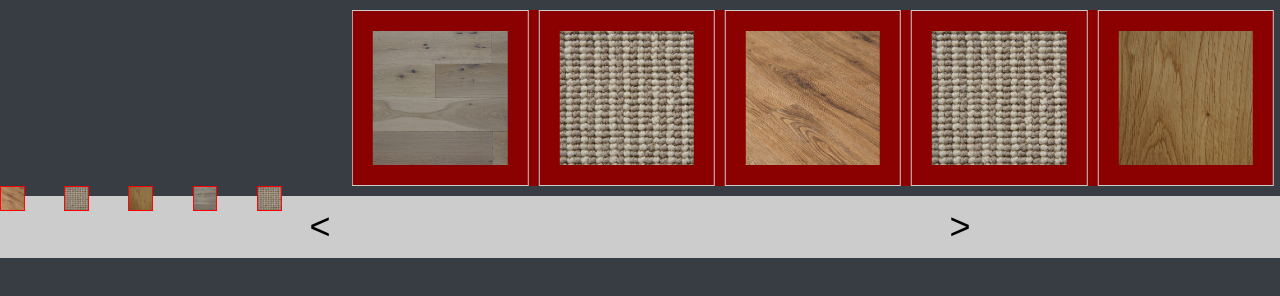
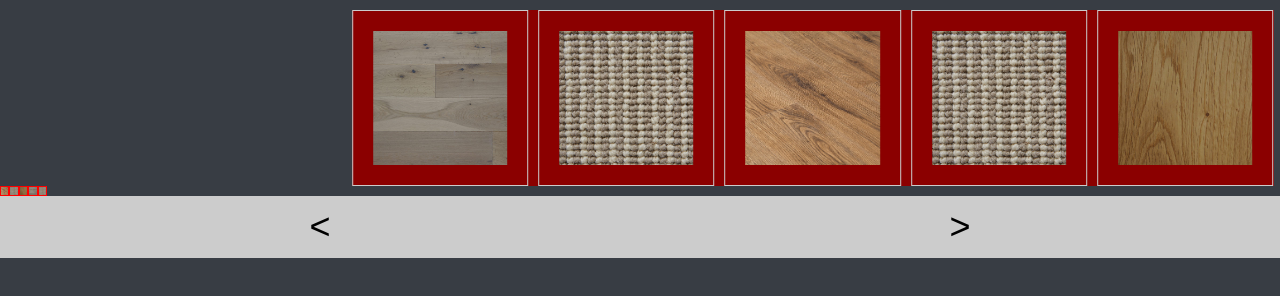
Before and after one commit to silkstreamnet/cable-slider, a website: page v1-index.html in a window 1280 px wide. Both pictures are taken after a click on the element 12 px from the left and 198 px from the top of the page. Drawn offline with Linux system fonts and the light colour scheme.

Commit message:
version 0.1.13, makes you sick. wanted to add better flow for navigation with continuous enabled... gave up... will try again later. few tweaks applied...

```diff
--- a/src/js/cable-slider.js
+++ b/src/js/cable-slider.js
@@ -183,14 +183,14 @@
         }
     };
 
-    _private.prototype.getValidSlideNumber = function (slide) {
+    _private.prototype.getValidIndex = function (slide) {
         var self = this.self;
-        var total_slides = self.elements.$slides.length;
-        if (slide < 0) {
-            slide = slide % -total_slides;
+        var index_range = self._private.getIndexRange();
+        if (slide < index_range.min) {
+            slide = index_range.min;
         }
-        else if (slide > total_slides - 1) {
-            slide = slide % total_slides;
+        else if (slide > index_range.max) {
+            slide = index_range.max;
         }
         return slide;
     };
@@ -841,8 +841,10 @@
         if (_static.elementExists(self.elements.$thumbs)) {
             self.elements.$thumbs.off('click.' + _static._event_namespace).on('click.' + _static._event_namespace, function (e) {
                 e.preventDefault();
-                var index = self._private.convertIndex('slide',$(this).data('cs-index'));
-                self.goTo(index);
+                var $item = $(this),
+                    new_slide_index = self._private.convertIndex('slide',$item.data('cs-index')),
+                    current_slide_index = self.elements.$slides.eq(self.properties.current_index).data('cs-index');
+                self.shift(new_slide_index-current_slide_index);
             });
         }
     };
@@ -951,10 +953,6 @@
             });
 
             if ($slide && new_index >= 0) {
-                var index_range = self._private.getIndexRange();
-                if (new_index < index_range.min) new_index = index_range.min;
-                else if (new_index > index_range.max) new_index = index_range.max;
-
                 self.properties.new_index = new_index;
 
                 if (direction == 1 || direction == -1) {
@@ -1148,7 +1146,7 @@
         if (self.settings.auto_create) self.create();
     };
 
-    CableSlider.prototype.version = '0.1.12';
+    CableSlider.prototype.version = '0.1.13';
     CableSlider.prototype.default_settings = {
         container: false,
         next: false,
@@ -1317,7 +1315,7 @@
         var self = this;
         self._private.resetAutoPlay();
         if (_static.isNumber(slide)) {
-            slide = self._private.getValidSlideNumber(slide);
+            slide = self._private.getValidIndex(slide);
             self._private.changeSlide(self.elements.$slides.get(slide), direction);
         }
         else {
@@ -1335,7 +1333,6 @@
     CableSlider.prototype.next = function () {
         var self = this;
         var new_index = self.properties.current_index + 1;
-        new_index = self._private.getValidSlideNumber(new_index);
 
         var index_range = self._private.getIndexRange();
         if (new_index > index_range.max) {
@@ -1363,7 +1360,6 @@
     CableSlider.prototype.prev = function () {
         var self = this;
         var new_index = self.properties.current_index - 1;
-        new_index = self._private.getValidSlideNumber(new_index);
 
         var index_range = self._private.getIndexRange();
         if (new_index < index_range.min) {
--- a/v1-index.html
+++ b/v1-index.html
@@ -131,8 +131,8 @@
                 thumbs_container:'.custom-cable-slider-thumbs',
                 thumbs_shown:3,
                 thumbs_orientation:'horizontal',
-                thumbs_align:'center',
-                thumbs_margin:'14%',
+                thumbs_align:'left',
+                thumbs_margin:false,
                 auto_thumbs:false,
                 //auto_play:2000,
                 hover_pause:true,
@@ -140,7 +140,7 @@
                 responsive:{ // need a function to get responsive overrides for settings
                     1000:{ // if > 768 then apply these settings
                         shown:5,
-                        thumbs_shown:5
+                        thumbs_shown:30
                     },
                     800:{
                         shown:1,
```
Also changed, not shown: dist/js/cable-slider.js, dist/js/cable-slider.min.js.
